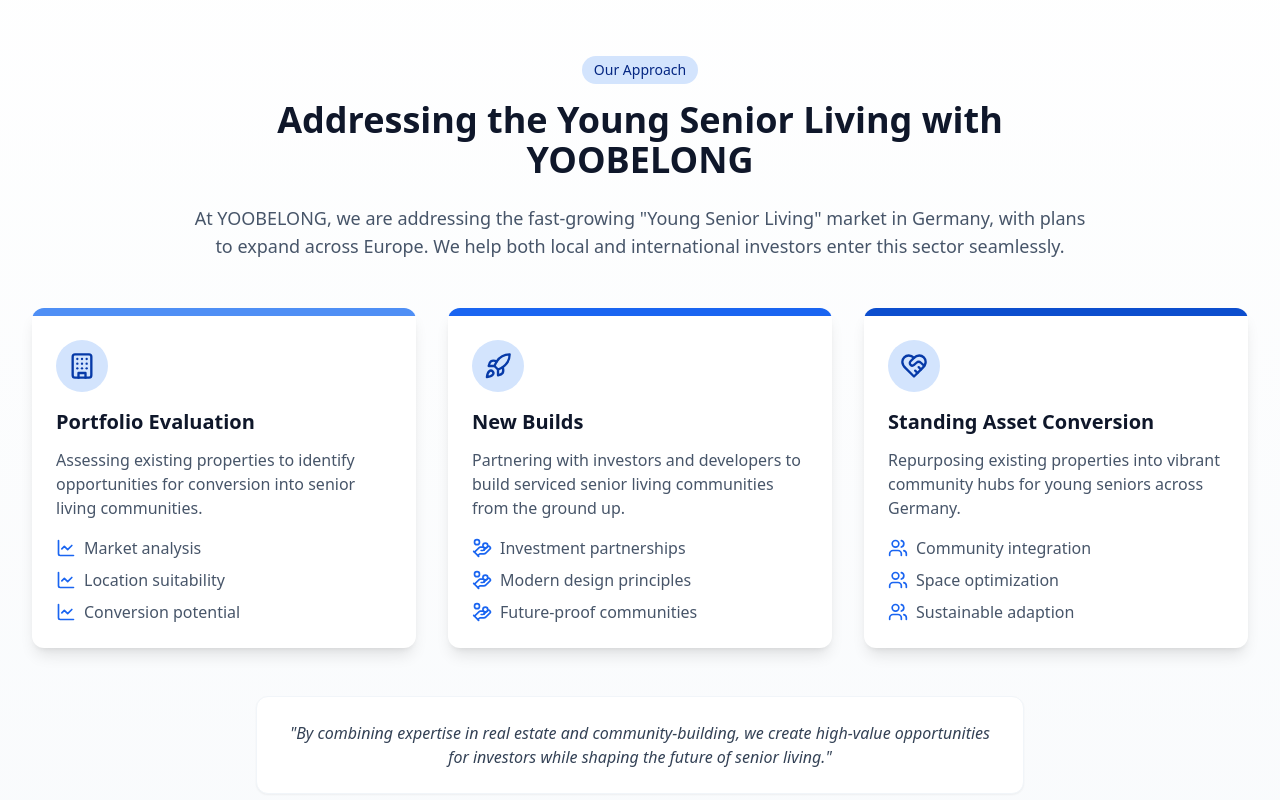
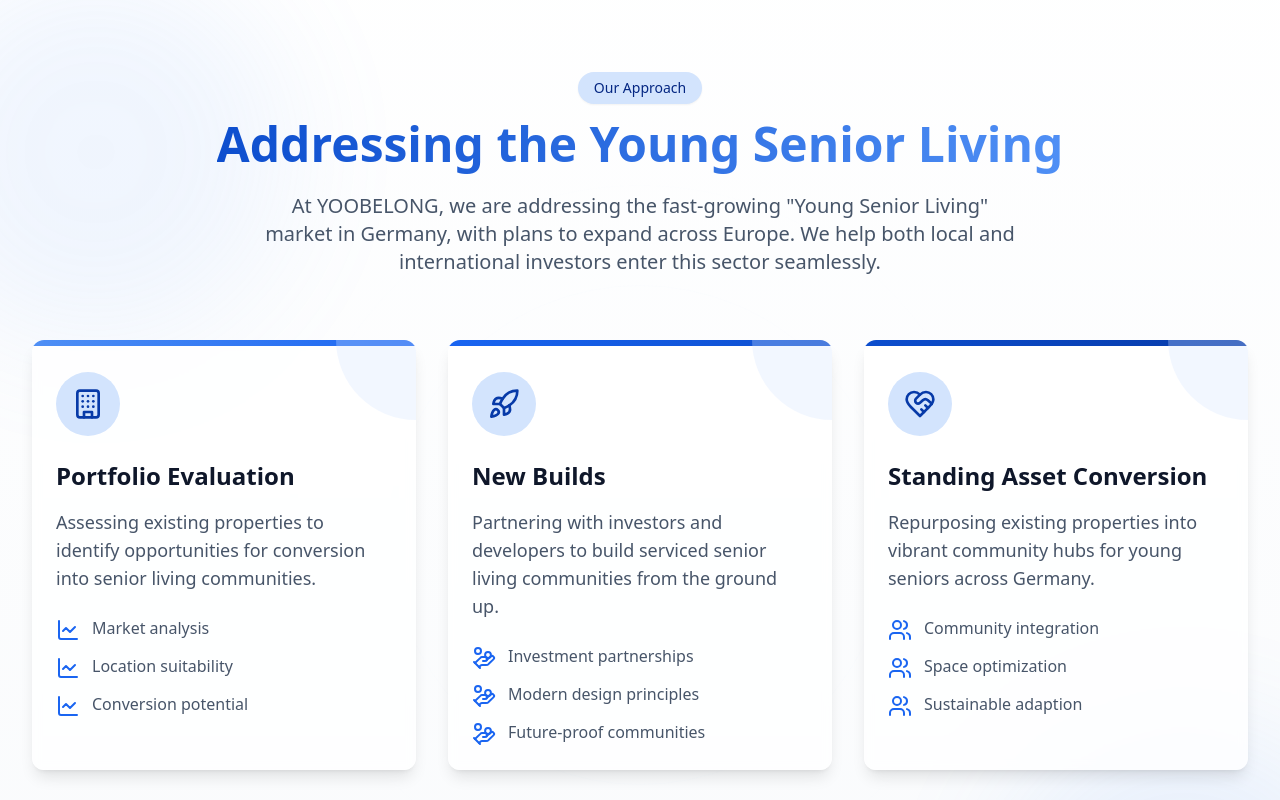
Before and after one commit to TapiwaPhilip/yoobelong, a React (Vite) app: page / in a window 1280 px wide. Shown: the part 920-1720 px from the top of the page. Built offline with nearby package versions, Linux system fonts and the light colour scheme.

Commit message:
Improve component presentation design
The presentation design of a component was improved to be more graphical and have a modern, futuristic feel.

```diff
--- a/src/components/AddressingYoungSeniors.tsx
+++ b/src/components/AddressingYoungSeniors.tsx
@@ -24,118 +24,145 @@ const AddressingYoungSeniors = () => {
   }, []);
 
   return (
-    <section id="addressing-young-seniors" className="py-20 bg-gradient-to-b from-white to-yoogray-50">
-      <div className="container-section">
-        <div className={`max-w-4xl mx-auto text-center mb-12 transition-all duration-1000 ease-out ${
+    <section id="addressing-young-seniors" className="py-24 relative overflow-hidden bg-gradient-to-b from-white to-yoogray-50">
+      {/* Abstract background elements */}
+      <div className="absolute inset-0 overflow-hidden opacity-10 pointer-events-none">
+        <div className="absolute top-20 -left-24 w-96 h-96 rounded-full bg-yooblue-300 blur-3xl" />
+        <div className="absolute bottom-20 -right-24 w-96 h-96 rounded-full bg-yooblue-400 blur-3xl" />
+        <div className="absolute top-1/2 left-1/2 -translate-x-1/2 -translate-y-1/2 w-[500px] h-[500px] border border-yooblue-200 rounded-full opacity-20" />
+        <div className="absolute top-1/2 left-1/2 -translate-x-1/2 -translate-y-1/2 w-[700px] h-[700px] border border-yooblue-200 rounded-full opacity-10" />
+      </div>
+
+      <div className="container-section relative z-10">
+        <div className={`max-w-4xl mx-auto text-center mb-16 transition-all duration-1000 ease-out ${
           isVisible ? "opacity-100 translate-y-0" : "opacity-0 translate-y-10"
         }`}>
-          <span className="inline-block px-3 py-1 text-sm font-medium rounded-full bg-yooblue-100 text-yooblue-800 mb-4">
+          <span className="inline-block px-4 py-1.5 text-sm font-medium rounded-full bg-yooblue-100 text-yooblue-800 mb-4 shadow-sm">
             Our Approach
           </span>
-          <h2 className="text-3xl md:text-4xl font-bold text-yoogray-900 mb-6">
-            Addressing the Young Senior Living with YOOBELONG
+          <h2 className="text-4xl md:text-5xl font-bold text-yoogray-900 mb-6 leading-tight">
+            <span className="bg-clip-text text-transparent bg-gradient-to-r from-yooblue-600 to-yooblue-400">
+              Addressing the Young Senior Living
+            </span>
           </h2>
-          <p className="text-lg text-yoogray-600 mb-8">
+          <p className="text-xl text-yoogray-600 mb-8 max-w-3xl mx-auto">
             At YOOBELONG, we are addressing the fast-growing "Young Senior Living" market in Germany, with plans to expand across Europe.
             We help both local and international investors enter this sector seamlessly.
           </p>
         </div>
 
-        <div className="grid grid-cols-1 md:grid-cols-3 gap-8">
-          <Card className={`border-none shadow-lg overflow-hidden transition-all duration-1000 ease-out delay-100 ${
+        <div className="grid grid-cols-1 md:grid-cols-3 gap-8 relative">
+          {/* Card 1 */}
+          <div className={`transition-all duration-1000 ease-out delay-100 transform ${
             isVisible ? "opacity-100 translate-y-0" : "opacity-0 translate-y-10"
           }`}>
-            <div className="h-2 bg-yooblue-400" />
-            <CardContent className="pt-6">
-              <div className="mb-4 inline-flex p-3 rounded-full bg-yooblue-100">
-                <Building className="h-7 w-7 text-yooblue-700" />
-              </div>
-              <h3 className="text-xl font-semibold mb-3 text-yoogray-900">Portfolio Evaluation</h3>
-              <p className="text-yoogray-600 mb-4">
-                Assessing existing properties to identify opportunities for conversion into senior living communities.
-              </p>
-              <ul className="space-y-2">
-                <li className="flex items-start gap-2">
-                  <LineChart className="h-5 w-5 text-yooblue-500 mt-0.5 flex-shrink-0" />
-                  <span className="text-yoogray-600">Market analysis</span>
-                </li>
-                <li className="flex items-start gap-2">
-                  <LineChart className="h-5 w-5 text-yooblue-500 mt-0.5 flex-shrink-0" />
-                  <span className="text-yoogray-600">Location suitability</span>
-                </li>
-                <li className="flex items-start gap-2">
-                  <LineChart className="h-5 w-5 text-yooblue-500 mt-0.5 flex-shrink-0" />
-                  <span className="text-yoogray-600">Conversion potential</span>
-                </li>
-              </ul>
-            </CardContent>
-          </Card>
+            <Card className="relative group border-none bg-white/80 backdrop-blur-sm shadow-lg overflow-hidden hover:shadow-xl transition-all duration-300 hover:-translate-y-2 h-full">
+              <div className="absolute top-0 left-0 right-0 h-1.5 bg-gradient-to-r from-yooblue-400 to-yooblue-500" />
+              <div className="absolute -right-20 -top-20 w-40 h-40 rounded-full bg-yooblue-100/30 group-hover:bg-yooblue-100/50 transition-all duration-300" />
 
-          <Card className={`border-none shadow-lg overflow-hidden transition-all duration-1000 ease-out delay-200 ${
+              <CardContent className="pt-8 pb-6 px-6 relative z-10">
+                <div className="mb-6 inline-flex p-4 rounded-full bg-yooblue-100 group-hover:bg-yooblue-200 transition-all duration-300">
+                  <Building className="h-8 w-8 text-yooblue-700" />
+                </div>
+                <h3 className="text-2xl font-bold mb-4 text-yoogray-900 group-hover:text-yooblue-600 transition-colors">Portfolio Evaluation</h3>
+                <p className="text-yoogray-600 mb-6 text-lg">
+                  Assessing existing properties to identify opportunities for conversion into senior living communities.
+                </p>
+                <ul className="space-y-3">
+                  <li className="flex items-start gap-3 group/item">
+                    <LineChart className="h-6 w-6 text-yooblue-500 mt-0.5 flex-shrink-0 group-hover/item:text-yooblue-600 transition-colors" />
+                    <span className="text-yoogray-600 group-hover/item:text-yoogray-800 transition-colors">Market analysis</span>
+                  </li>
+                  <li className="flex items-start gap-3 group/item">
+                    <LineChart className="h-6 w-6 text-yooblue-500 mt-0.5 flex-shrink-0 group-hover/item:text-yooblue-600 transition-colors" />
+                    <span className="text-yoogray-600 group-hover/item:text-yoogray-800 transition-colors">Location suitability</span>
+                  </li>
+                  <li className="flex items-start gap-3 group/item">
+                    <LineChart className="h-6 w-6 text-yooblue-500 mt-0.5 flex-shrink-0 group-hover/item:text-yooblue-600 transition-colors" />
+                    <span className="text-yoogray-600 group-hover/item:text-yoogray-800 transition-colors">Conversion potential</span>
+                  </li>
+                </ul>
+              </CardContent>
+            </Card>
+          </div>
+
+          {/* Card 2 */}
+          <div className={`transition-all duration-1000 ease-out delay-200 transform ${
             isVisible ? "opacity-100 translate-y-0" : "opacity-0 translate-y-10"
           }`}>
-            <div className="h-2 bg-yooblue-500" />
-            <CardContent className="pt-6">
-              <div className="mb-4 inline-flex p-3 rounded-full bg-yooblue-100">
-                <Rocket className="h-7 w-7 text-yooblue-700" />
-              </div>
-              <h3 className="text-xl font-semibold mb-3 text-yoogray-900">New Builds</h3>
-              <p className="text-yoogray-600 mb-4">
-                Partnering with investors and developers to build serviced senior living communities from the ground up.
-              </p>
-              <ul className="space-y-2">
-                <li className="flex items-start gap-2">
-                  <HandCoins className="h-5 w-5 text-yooblue-500 mt-0.5 flex-shrink-0" />
-                  <span className="text-yoogray-600">Investment partnerships</span>
-                </li>
-                <li className="flex items-start gap-2">
-                  <HandCoins className="h-5 w-5 text-yooblue-500 mt-0.5 flex-shrink-0" />
-                  <span className="text-yoogray-600">Modern design principles</span>
-                </li>
-                <li className="flex items-start gap-2">
-                  <HandCoins className="h-5 w-5 text-yooblue-500 mt-0.5 flex-shrink-0" />
-                  <span className="text-yoogray-600">Future-proof communities</span>
-                </li>
-              </ul>
-            </CardContent>
-          </Card>
+            <Card className="relative group border-none bg-white/80 backdrop-blur-sm shadow-lg overflow-hidden hover:shadow-xl transition-all duration-300 hover:-translate-y-2 h-full">
+              <div className="absolute top-0 left-0 right-0 h-1.5 bg-gradient-to-r from-yooblue-500 to-yooblue-600" />
+              <div className="absolute -right-20 -top-20 w-40 h-40 rounded-full bg-yooblue-100/30 group-hover:bg-yooblue-100/50 transition-all duration-300" />
 
-          <Card className={`border-none shadow-lg overflow-hidden transition-all duration-1000 ease-out delay-300 ${
+              <CardContent className="pt-8 pb-6 px-6 relative z-10">
+                <div className="mb-6 inline-flex p-4 rounded-full bg-yooblue-100 group-hover:bg-yooblue-200 transition-all duration-300">
+                  <Rocket className="h-8 w-8 text-yooblue-700" />
+                </div>
+                <h3 className="text-2xl font-bold mb-4 text-yoogray-900 group-hover:text-yooblue-600 transition-colors">New Builds</h3>
+                <p className="text-yoogray-600 mb-6 text-lg">
+                  Partnering with investors and developers to build serviced senior living communities from the ground up.
+                </p>
+                <ul className="space-y-3">
+                  <li className="flex items-start gap-3 group/item">
+                    <HandCoins className="h-6 w-6 text-yooblue-500 mt-0.5 flex-shrink-0 group-hover/item:text-yooblue-600 transition-colors" />
+                    <span className="text-yoogray-600 group-hover/item:text-yoogray-800 transition-colors">Investment partnerships</span>
+                  </li>
+                  <li className="flex items-start gap-3 group/item">
+                    <HandCoins className="h-6 w-6 text-yooblue-500 mt-0.5 flex-shrink-0 group-hover/item:text-yooblue-600 transition-colors" />
+                    <span className="text-yoogray-600 group-hover/item:text-yoogray-800 transition-colors">Modern design principles</span>
+                  </li>
+                  <li className="flex items-start gap-3 group/item">
+                    <HandCoins className="h-6 w-6 text-yooblue-500 mt-0.5 flex-shrink-0 group-hover/item:text-yooblue-600 transition-colors" />
+                    <span className="text-yoogray-600 group-hover/item:text-yoogray-800 transition-colors">Future-proof communities</span>
+                  </li>
+                </ul>
+              </CardContent>
+            </Card>
+          </div>
+
+          {/* Card 3 */}
+          <div className={`transition-all duration-1000 ease-out delay-300 transform ${
             isVisible ? "opacity-100 translate-y-0" : "opacity-0 translate-y-10"
           }`}>
-            <div className="h-2 bg-yooblue-600" />
-            <CardContent className="pt-6">
-              <div className="mb-4 inline-flex p-3 rounded-full bg-yooblue-100">
-                <HeartHandshake className="h-7 w-7 text-yooblue-700" />
-              </div>
-              <h3 className="text-xl font-semibold mb-3 text-yoogray-900">Standing Asset Conversion</h3>
-              <p className="text-yoogray-600 mb-4">
-                Repurposing existing properties into vibrant community hubs for young seniors across Germany.
-              </p>
-              <ul className="space-y-2">
-                <li className="flex items-start gap-2">
-                  <Users className="h-5 w-5 text-yooblue-500 mt-0.5 flex-shrink-0" />
-                  <span className="text-yoogray-600">Community integration</span>
-                </li>
-                <li className="flex items-start gap-2">
-                  <Users className="h-5 w-5 text-yooblue-500 mt-0.5 flex-shrink-0" />
-                  <span className="text-yoogray-600">Space optimization</span>
-                </li>
-                <li className="flex items-start gap-2">
-                  <Users className="h-5 w-5 text-yooblue-500 mt-0.5 flex-shrink-0" />
-                  <span className="text-yoogray-600">Sustainable adaption</span>
-                </li>
-              </ul>
-            </CardContent>
-          </Card>
+            <Card className="relative group border-none bg-white/80 backdrop-blur-sm shadow-lg overflow-hidden hover:shadow-xl transition-all duration-300 hover:-translate-y-2 h-full">
+              <div className="absolute top-0 left-0 right-0 h-1.5 bg-gradient-to-r from-yooblue-600 to-yooblue-700" />
+              <div className="absolute -right-20 -top-20 w-40 h-40 rounded-full bg-yooblue-100/30 group-hover:bg-yooblue-100/50 transition-all duration-300" />
+
+              <CardContent className="pt-8 pb-6 px-6 relative z-10">
+                <div className="mb-6 inline-flex p-4 rounded-full bg-yooblue-100 group-hover:bg-yooblue-200 transition-all duration-300">
+                  <HeartHandshake className="h-8 w-8 text-yooblue-700" />
+                </div>
+                <h3 className="text-2xl font-bold mb-4 text-yoogray-900 group-hover:text-yooblue-600 transition-colors">Standing Asset Conversion</h3>
+                <p className="text-yoogray-600 mb-6 text-lg">
+                  Repurposing existing properties into vibrant community hubs for young seniors across Germany.
+                </p>
+                <ul className="space-y-3">
+                  <li className="flex items-start gap-3 group/item">
+                    <Users className="h-6 w-6 text-yooblue-500 mt-0.5 flex-shrink-0 group-hover/item:text-yooblue-600 transition-colors" />
+                    <span className="text-yoogray-600 group-hover/item:text-yoogray-800 transition-colors">Community integration</span>
+                  </li>
+                  <li className="flex items-start gap-3 group/item">
+                    <Users className="h-6 w-6 text-yooblue-500 mt-0.5 flex-shrink-0 group-hover/item:text-yooblue-600 transition-colors" />
+                    <span className="text-yoogray-600 group-hover/item:text-yoogray-800 transition-colors">Space optimization</span>
+                  </li>
+                  <li className="flex items-start gap-3 group/item">
+                    <Users className="h-6 w-6 text-yooblue-500 mt-0.5 flex-shrink-0 group-hover/item:text-yooblue-600 transition-colors" />
+                    <span className="text-yoogray-600 group-hover/item:text-yoogray-800 transition-colors">Sustainable adaption</span>
+                  </li>
+                </ul>
+              </CardContent>
+            </Card>
+          </div>
         </div>
 
-        <div className={`max-w-3xl mx-auto text-center mt-12 bg-white p-6 rounded-xl shadow-sm border border-yoogray-100 transition-all duration-1000 ease-out delay-400 ${
+        <div className={`max-w-3xl mx-auto text-center mt-16 transition-all duration-1000 ease-out delay-400 ${
           isVisible ? "opacity-100 translate-y-0" : "opacity-0 translate-y-10"
         }`}>
-          <p className="text-yoogray-700 italic">
-            "By combining expertise in real estate and community-building, we create high-value opportunities for investors while shaping the future of senior living."
-          </p>
+          <div className="glassmorphism bg-white/70 backdrop-blur-sm p-8 rounded-xl shadow-lg border border-yoogray-100">
+            <p className="text-xl text-yoogray-700 italic leading-relaxed">
+              "By combining expertise in real estate and community-building, we create high-value opportunities for investors while shaping the future of senior living."
+            </p>
+          </div>
         </div>
       </div>
     </section>
```
